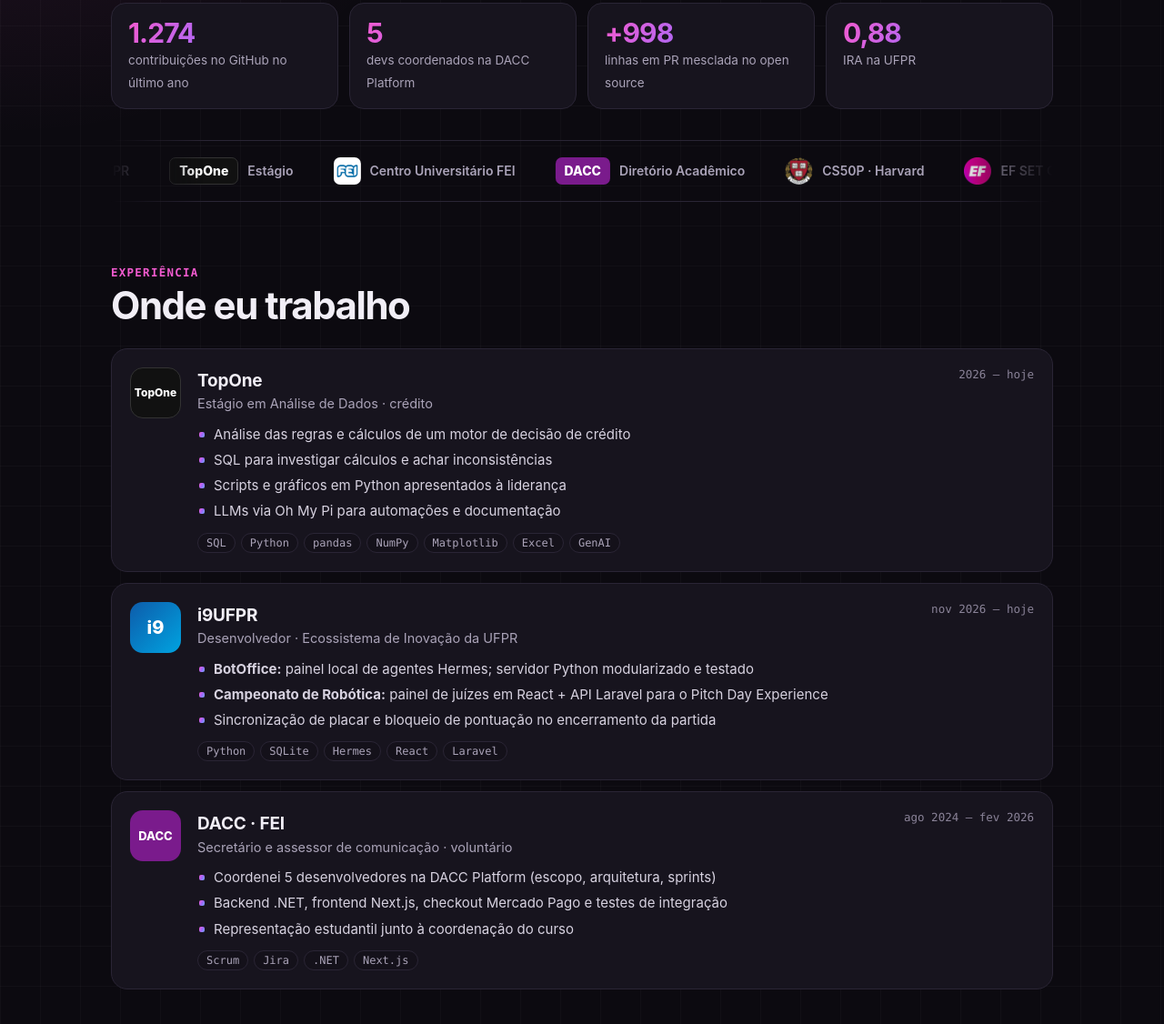
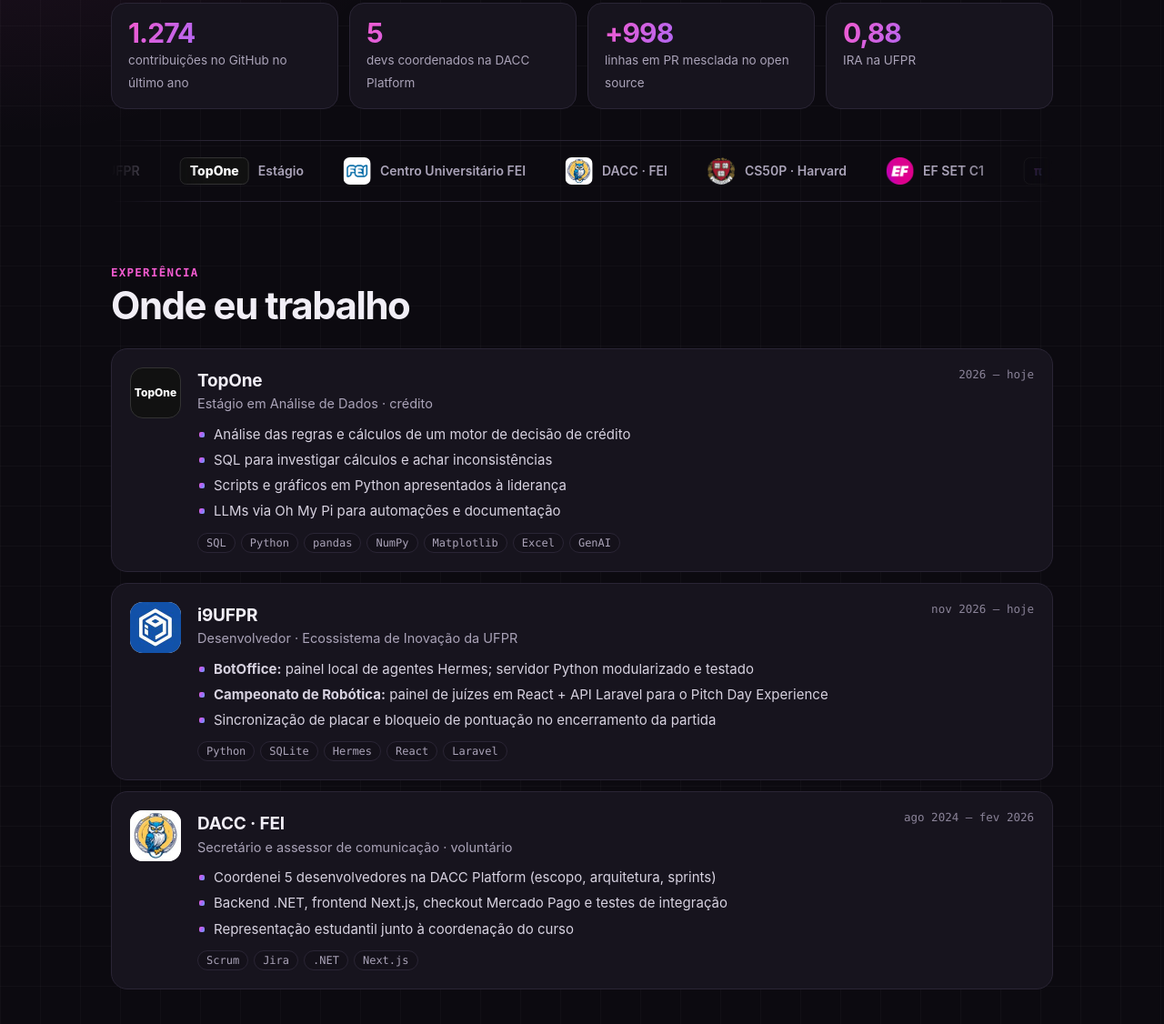
Before and after one commit to kaioposnky/portfolio, a plain HTML site: page index.html in a window 1280 px wide. Shown: the part 500-1626 px from the top of the page at 91% size. Drawn offline with Linux system fonts and the light colour scheme.

Commit message:
Logos oficiais do i9UFPR e DACC

```diff
--- a/index.html
+++ b/index.html
@@ -232,18 +232,18 @@ footer{padding:20px 0 40px;color:var(--dim);font-size:13px;text-align:center}
   <div class="logos" aria-label="Instituições e organizações">
     <div class="track">
       <span class="lg"><img src="assets/i/ufpr-logo.png" alt="" style="background:#fff;padding:3px">UFPR</span>
-      <span class="lg"><span class="wm" style="background:linear-gradient(135deg,#0d5cab,#00a3e0)">i9</span>i9UFPR</span>
+      <span class="lg"><img src="assets/i/i9.jpg" alt="">i9UFPR</span>
       <span class="lg"><span class="wm" style="background:#111;border:1px solid #333">TopOne</span>Estágio</span>
       <span class="lg"><img src="assets/i/fei-logo.jpg" alt="">Centro Universitário FEI</span>
-      <span class="lg"><span class="wm" style="background:#7a1b8c">DACC</span>Diretório Acadêmico</span>
+      <span class="lg"><img src="assets/i/dacc.png" alt="">DACC · FEI</span>
       <span class="lg"><img src="assets/i/harvard.png" alt="">CS50P · Harvard</span>
       <span class="lg"><img src="assets/i/fav-efset.org.png" alt="">EF SET C1</span>
       <span class="lg"><span class="wm" style="background:#0a0810;border:1px solid #333"><b class="grad">π</b></span>Oh My Pi</span>
       <span class="lg" aria-hidden="true"><img src="assets/i/ufpr-logo.png" alt="" style="background:#fff;padding:3px">UFPR</span>
-      <span class="lg" aria-hidden="true"><span class="wm" style="background:linear-gradient(135deg,#0d5cab,#00a3e0)">i9</span>i9UFPR</span>
+      <span class="lg" aria-hidden="true"><img src="assets/i/i9.jpg" alt="">i9UFPR</span>
       <span class="lg" aria-hidden="true"><span class="wm" style="background:#111;border:1px solid #333">TopOne</span>Estágio</span>
       <span class="lg" aria-hidden="true"><img src="assets/i/fei-logo.jpg" alt="">Centro Universitário FEI</span>
-      <span class="lg" aria-hidden="true"><span class="wm" style="background:#7a1b8c">DACC</span>Diretório Acadêmico</span>
+      <span class="lg" aria-hidden="true"><img src="assets/i/dacc.png" alt="">DACC · FEI</span>
       <span class="lg" aria-hidden="true"><img src="assets/i/harvard.png" alt="">CS50P · Harvard</span>
       <span class="lg" aria-hidden="true"><img src="assets/i/fav-efset.org.png" alt="">EF SET C1</span>
       <span class="lg" aria-hidden="true"><span class="wm" style="background:#0a0810;border:1px solid #333"><b class="grad">π</b></span>Oh My Pi</span>
@@ -269,7 +269,7 @@ footer{padding:20px 0 40px;color:var(--dim);font-size:13px;text-align:center}
         <div class="when">2026 — hoje</div>
       </article>
       <article class="job rv">
-        <div class="logo wm" style="background:linear-gradient(135deg,#0d5cab,#00a3e0);font-size:20px">i9</div>
+        <div class="logo"><img src="assets/i/i9.jpg" alt="i9UFPR"></div>
         <div class="body">
           <h3>i9UFPR</h3><div class="role">Desenvolvedor · Ecossistema de Inovação da UFPR</div>
           <ul>
@@ -282,7 +282,7 @@ footer{padding:20px 0 40px;color:var(--dim);font-size:13px;text-align:center}
         <div class="when">nov 2026 — hoje</div>
       </article>
       <article class="job rv">
-        <div class="logo wm" style="background:#7a1b8c;font-size:13px">DACC</div>
+        <div class="logo"><img src="assets/i/dacc.png" alt="DACC FEI"></div>
         <div class="body">
           <h3>DACC · FEI</h3><div class="role">Secretário e assessor de comunicação · voluntário</div>
           <ul>
```
Also changed, not shown: assets/i/dacc.png (added), assets/i/i9.jpg (added).
